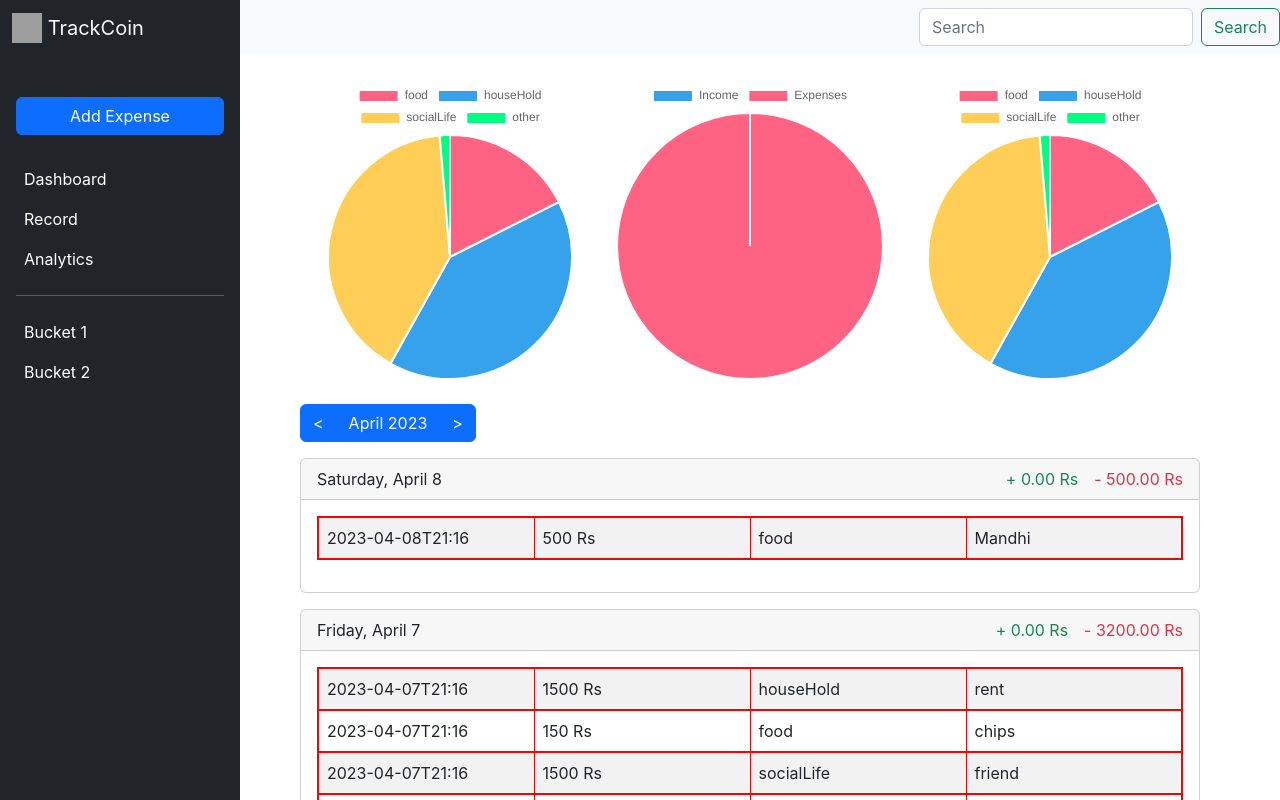
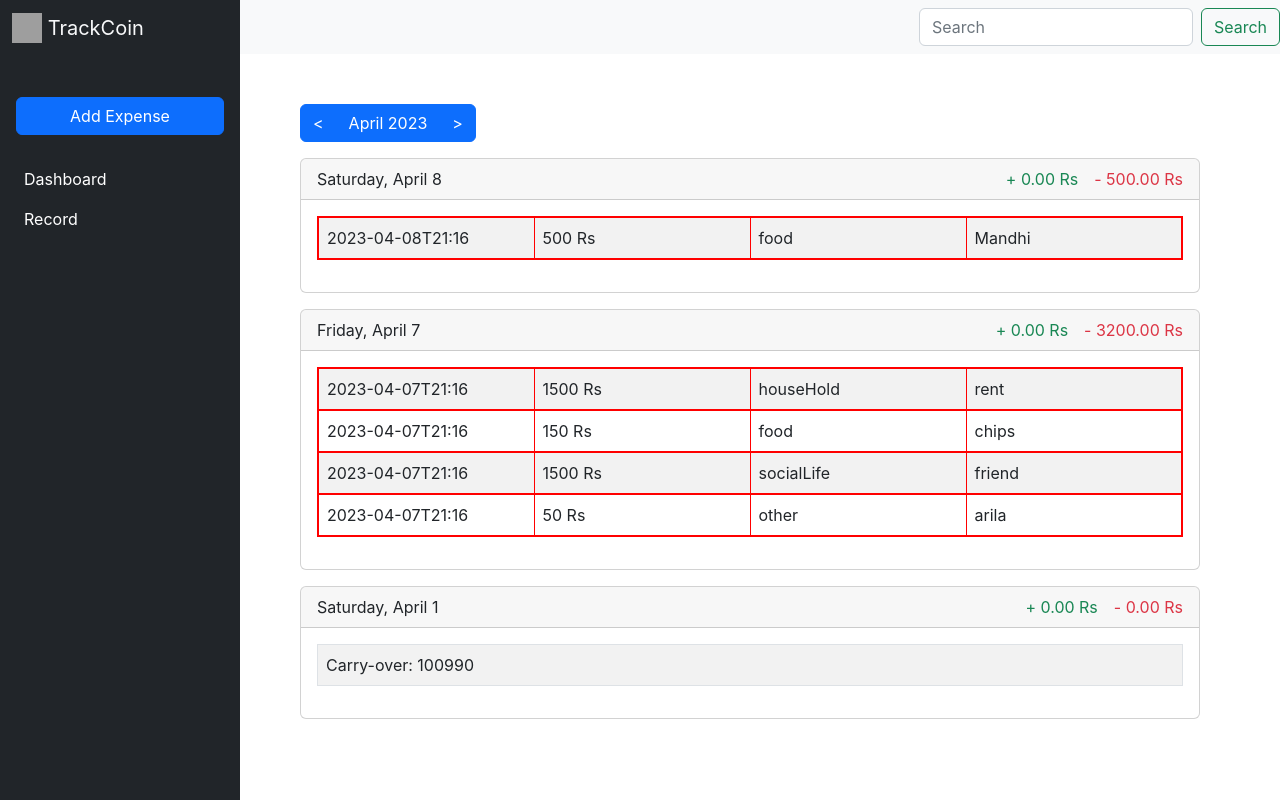
Before and after one commit to evin-wilson/expense-manager, a React (Create React App) app: page /record in a window 1280 px wide. Shown: the top 800 px of the page. Built offline with nearby package versions, Linux system fonts and the light colour scheme; grey boxes are pictures that could not be loaded.

Commit message:
moved pichart from record to dashboard page and fixed nav

```diff
--- a/src/compontent/SideNavigation.jsx
+++ b/src/compontent/SideNavigation.jsx
@@ -41,22 +41,6 @@ const SideNavigation = () => {
             Record
           </Nav.Link>
         </Nav.Item>
-        <Nav.Item>
-          <Nav.Link as={Link} eventKey='analytics' to='/analytics'>
-            Analytics
-          </Nav.Link>
-        </Nav.Item>
-        <hr style={{ color: 'white' }} />
-        <Nav.Item>
-          <Nav.Link eventKey='link-4' href='#'>
-            Bucket 1
-          </Nav.Link>
-        </Nav.Item>
-        <Nav.Item>
-          <Nav.Link eventKey='link-2' href='#'>
-            Bucket 2
-          </Nav.Link>
-        </Nav.Item>
       </Nav>
     </Navbar>
   );
--- a/src/pages/Dashboard.jsx
+++ b/src/pages/Dashboard.jsx
@@ -13,7 +13,7 @@ import {
   groupByMonth,
   groupedTransactions,
 } from '../utilities/calculation';
-import { getcategoryDataForChart } from '../utilities/chartData';
+import { categoryDataForChart } from '../utilities/chartData';
 import './Dashboard.css';
 
 const incomeAndExpense = (transactions, date) => {
@@ -46,7 +46,8 @@ function Dashboard() {
     setSelectedMonthTransactions(monthDataMap.get(monthSelectedString) || new Array());
   }, [transactionrecords, monthSelected]);
 
-  let incomeCategoryData = getcategoryDataForChart(selectedMonthTransactions, 'income');
+  let incomeCategoryData = categoryDataForChart(selectedMonthTransactions, 'income');
+  let expenceCategoryData = categoryDataForChart(selectedMonthTransactions, 'expense');
 
   return (
     <>
@@ -69,7 +70,7 @@ function Dashboard() {
           <p className='fs-2'>{`${money.income - money.expense} Rs`}</p>
         </div>
       </section>
-      <div className='d-flex justify-content-between mt-5' style={{ maxHeight: '350px' }}>
+      <section className='d-flex justify-content-between mt-5' style={{ maxHeight: '350px' }}>
         <div className='col-8 pr-2' style={{ border: 'solid 1px black', maxWidth: '70%' }}>
           <LineChart />
         </div>
@@ -80,7 +81,19 @@ function Dashboard() {
             <div>No income data available</div>
           )}
         </div>
-      </div>
+      </section>
+      <section className='d-flex justify-content-between mt-5' style={{ maxHeight: '350px' }}>
+        <div className='col-4 d-flex justify-content-center align-items-center'>
+          {expenceCategoryData.labels.length !== 0 ? (
+            <Pie data={expenceCategoryData} />
+          ) : (
+            <div>No expense data available</div>
+          )}
+        </div>
+        <div className='col-8 pr-2' style={{ border: 'solid 1px black', maxWidth: '70%' }}>
+          <LineChart />
+        </div>
+      </section>
     </>
   );
 }
--- a/src/pages/Record.jsx
+++ b/src/pages/Record.jsx
@@ -1,11 +1,9 @@
 import { useContext, useEffect, useState } from 'react';
 
-import Charts from '../compontent/Charts';
 import MonthSelector from '../compontent/MonthSelector';
 import RecordCard from '../compontent/RecordCard';
 import AppContext from '../compontent/context/AppContext';
 import { getCarryoverAmount, groupedTransactions } from '../utilities/calculation';
-import { getTransactionDataForChart, getcategoryDataForChart } from '../utilities/chartData';
 
 const firstDayOfMonth = (date) => {
   let temp = new Date(date.getFullYear(), date.getMonth(), 1);
@@ -29,24 +27,12 @@ const Record = () => {
   const { transactionrecords } = useContext(AppContext);
   const [monthSelected, setMonthSelected] = useState(new Date());
   const [recordMap, setrecordMap] = useState(new Map());
-  const [flattenedTransactionRecords, setFlattenedTransactionRecords] = useState([]);
   const [carryOverAmount, setCarryOverAmount] = useState(0);
   useEffect(() => {
     setCarryOverAmount(getCarryoverAmount(monthSelected, transactionrecords));
 
     let updatedRecordMap = groupedTransactions(transactionrecords);
     setrecordMap(updatedRecordMap);
-
-    let monthRecordMap = updatedRecordMap.get(monthSelected.toISOString().substring(0, 7));
-    if (monthRecordMap !== undefined) {
-      let flattenedRecords = Array.from(monthRecordMap.values()).reduce(
-        (acc, val) => acc.concat(val),
-        []
-      );
-      setFlattenedTransactionRecords(flattenedRecords);
-    } else {
-      setFlattenedTransactionRecords([]);
-    }
   }, [monthSelected, transactionrecords]);
 
   let monthRecordMap = recordMap.get(monthSelected.toISOString().substring(0, 7)) || new Map();
@@ -54,17 +40,6 @@ const Record = () => {
 
   return (
     <>
-      <div className='d-flex justify-content-around'>
-        {flattenedTransactionRecords.length !== 0 ? (
-          <>
-            <Charts chartData={getcategoryDataForChart(flattenedTransactionRecords, 'expense')} />
-            <Charts chartData={getTransactionDataForChart(flattenedTransactionRecords)} />
-            <Charts chartData={getcategoryDataForChart(flattenedTransactionRecords, 'expense')} />
-          </>
-        ) : (
-          <div>No data...</div>
-        )}
-      </div>
       <br />
       <MonthSelector month={monthSelected} setMonth={setMonthSelected} />
       {[...monthRecordMap.entries()].map(([date, records]) => (
--- a/src/utilities/chartData.js
+++ b/src/utilities/chartData.js
@@ -1,6 +1,6 @@
 import { getTotalIncomeAndExpense, groupByMonth } from './calculation';
 
-const getcategoryDataForChart = (transactions, transactionType) => {
+const categoryDataForChart = (transactions, transactionType) => {
   const categoryTotals = transactions.reduce((totals, transaction) => {
     if (transaction.transaction === transactionType) {
       totals[transaction.category] = totals[transaction.category] || 0;
@@ -59,7 +59,7 @@ const labels = [
   'December',
 ];
 
-export const barChartDataForTransactions = (transactions) => {
+const barChartDataForTransactions = (transactions) => {
   const result = new Map();
 
   // create empty map with income and expense as 0 for each month
@@ -98,4 +98,4 @@ export const barChartDataForTransactions = (transactions) => {
 
   return data;
 };
-export { getcategoryDataForChart, getTransactionDataForChart };
+export { categoryDataForChart, getTransactionDataForChart, barChartDataForTransactions };
```
